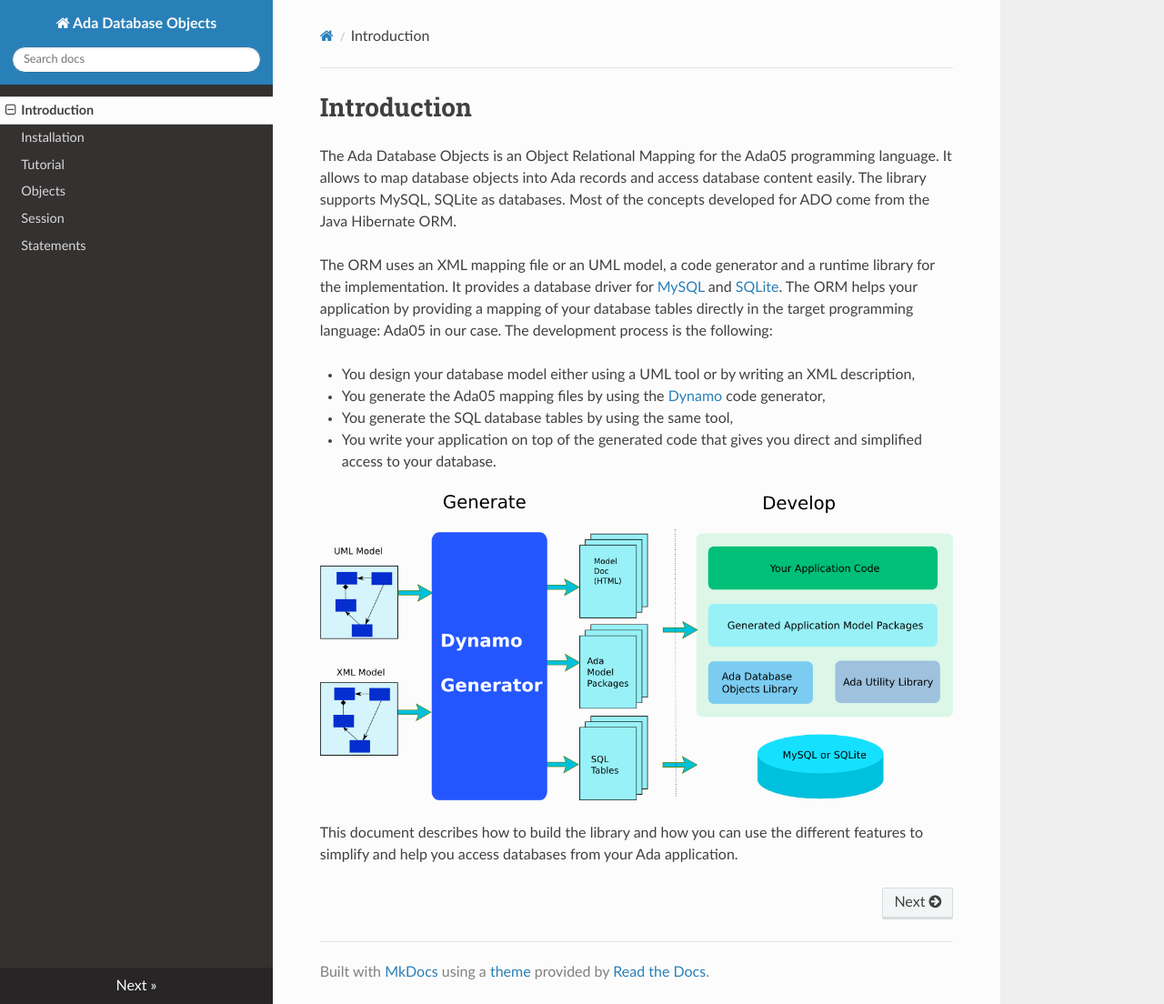
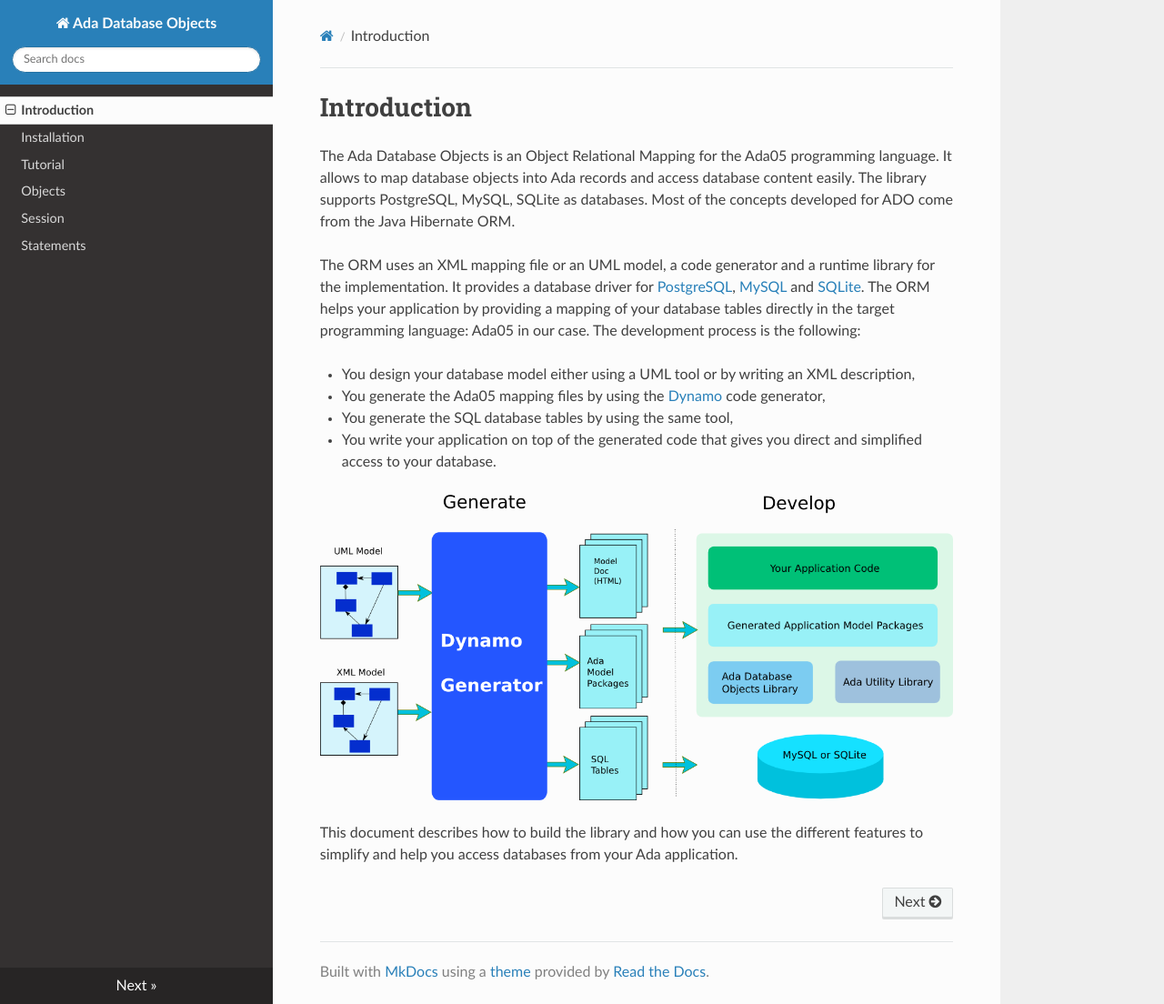
Before and after one commit to stcarrez/ada-ado, an MkDocs documentation site: the page built from docs/index.md, in a window 1280 px wide and 1104 px high. Shown: the whole window at 91% size. Built offline with MkDocs 1.6.1, drawn with Linux system fonts in a browser that asks for light colours; nearby versions of some CDN libraries; old or Windows-style settings are respelled for this version of MkDocs.

Commit message:
Update the programmer's guide

```diff
--- a/docs/index.md
+++ b/docs/index.md
@@ -2,11 +2,14 @@
 
 The Ada Database Objects is an Object Relational Mapping for the Ada05 programming language.
 It allows to map database objects into Ada records and access database content easily.
-The library supports MySQL, SQLite as databases.
+The library supports PostgreSQL, MySQL, SQLite as databases.
 Most of the concepts developed for ADO come from the Java Hibernate ORM.
 
-The ORM uses an XML mapping file or an UML model, a code generator and a runtime library for the implementation.  It provides a database driver for [MySQL](http://www.mysql.com/)
-and [SQLite](http://www.sqlite.org/).  The ORM helps your application by providing a mapping of your database
+The ORM uses an XML mapping file or an UML model, a code generator and a runtime library for
+the implementation.  It provides a database driver for [PostgreSQL](https://www.postgresql.org/),
+[MySQL](http://www.mysql.com/)
+and [SQLite](http://www.sqlite.org/).  The ORM helps your application by providing a mapping
+of your database
 tables directly in the target programming language: Ada05 in our case.  The development process is the following:
 
   * You design your database model either using a UML tool or by writing an XML description,
```
Also changed, not shown: docs/Installation.md (+12 -3 lines), docs/Tutorial.md (+1 -1 lines).
